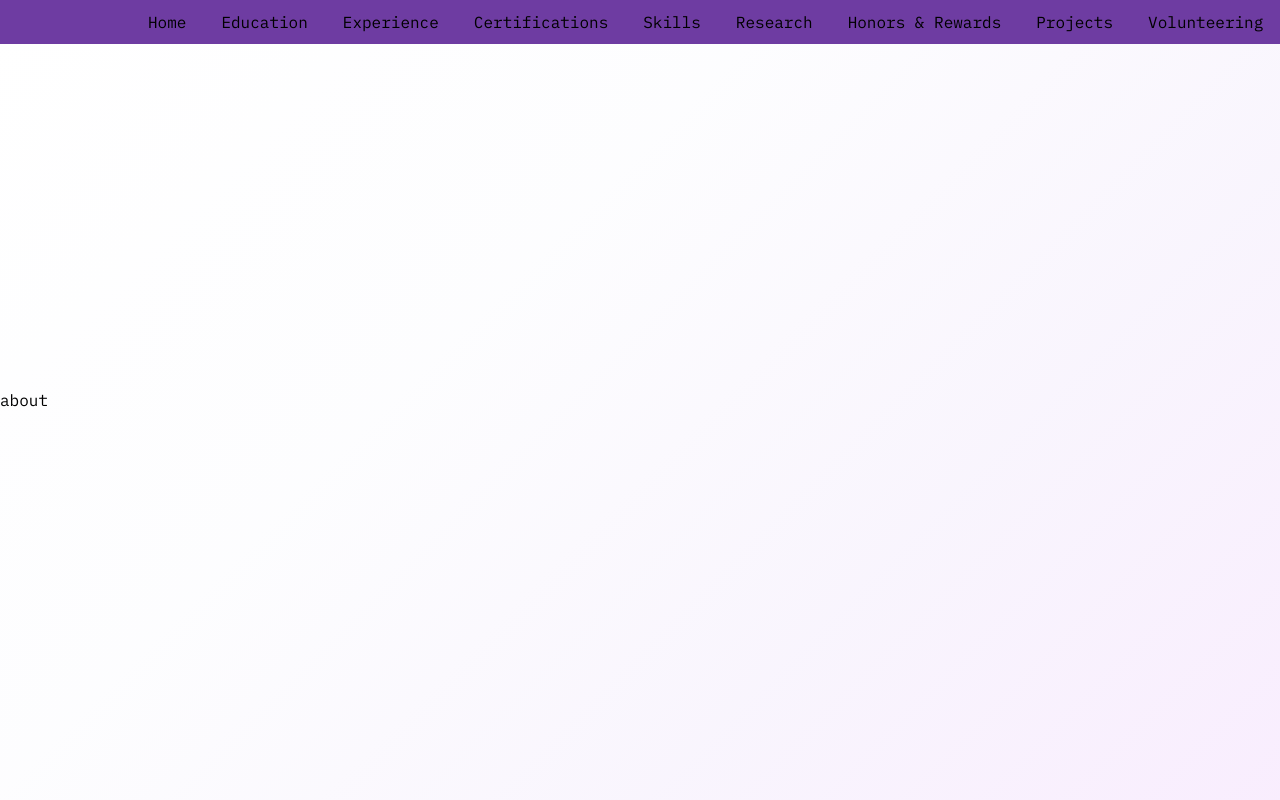
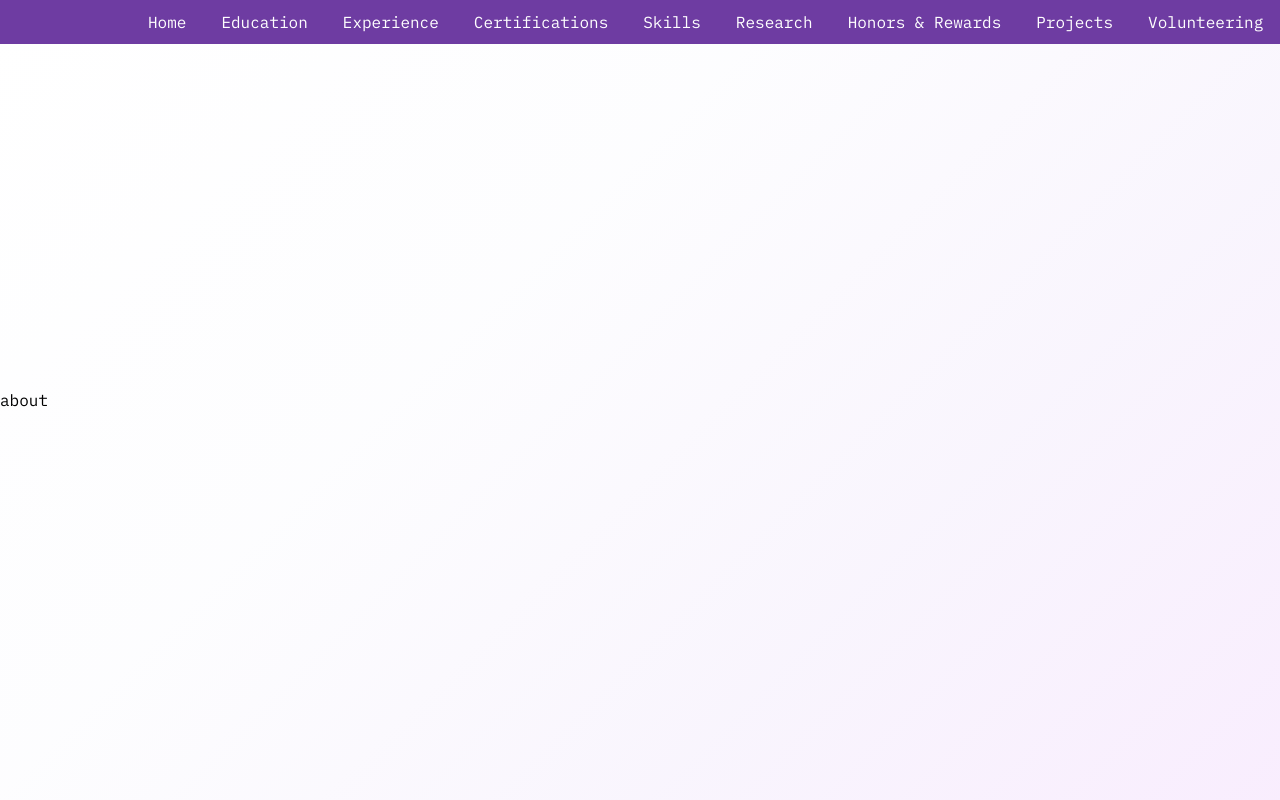
Before and after one commit to imkamie/alexandr-portfolio, a React (Vite) app: page /about in a window 1280 px wide. Built offline with nearby package versions, Linux system fonts and the light colour scheme.

Commit message:
fixed routers

```diff
--- a/src/App.tsx
+++ b/src/App.tsx
@@ -3,25 +3,29 @@ import Header from './components/Header'
 import About from './pages/About'
 import Home from './pages/Home'
 
-import { createBrowserRouter, RouterProvider } from 'react-router-dom'
+import { BrowserRouter, Routes, Route } from 'react-router-dom'
 
-const router = createBrowserRouter([
-  {
-    path: '/',
-    element: <Home />,
-  },
-  {
-    path: '/about',
-    element: <About />,
-  }
-])
+// const router = createBrowserRouter([
+//   {
+//     path: '/',
+//     element: <Home />,
+//   },
+//   {
+//     path: '/about',
+//     element: <About />,
+//   }
+// ])
 
 function App() {
   return (
-    <>
+    <BrowserRouter>
       <Header />
-      <RouterProvider router={router} />
-    </>
+      {/* <RouterProvider router={router} /> */}
+      <Routes>
+        <Route path='/' element={<Home />} />
+        <Route path='/about' element={<About />} />
+      </Routes>
+    </BrowserRouter>
   )
 }
 
--- a/src/components/Header.css
+++ b/src/components/Header.css
@@ -12,4 +12,6 @@
 
 .header__section {
     margin-right: 35px;
+    color: #ffffff;
+    text-decoration: none;
 }
--- a/src/components/Header.tsx
+++ b/src/components/Header.tsx
@@ -1,12 +1,13 @@
 import './Header.css'
 import { headerSection } from '../store/index'
+import { Link } from 'react-router-dom'
 
 function Header() {
     return (
         <div className='header'>
-            <div className='header__section'>Home</div>
+            <Link to="/" className='header__section'>Home</Link>
             {headerSection.map((item, index) => (
-                <div className='header__section' key={index}>{item}</div>
+                <Link to="/about" className='header__section' key={index}>{item}</Link>
             ))}
         </div>
     )
```
